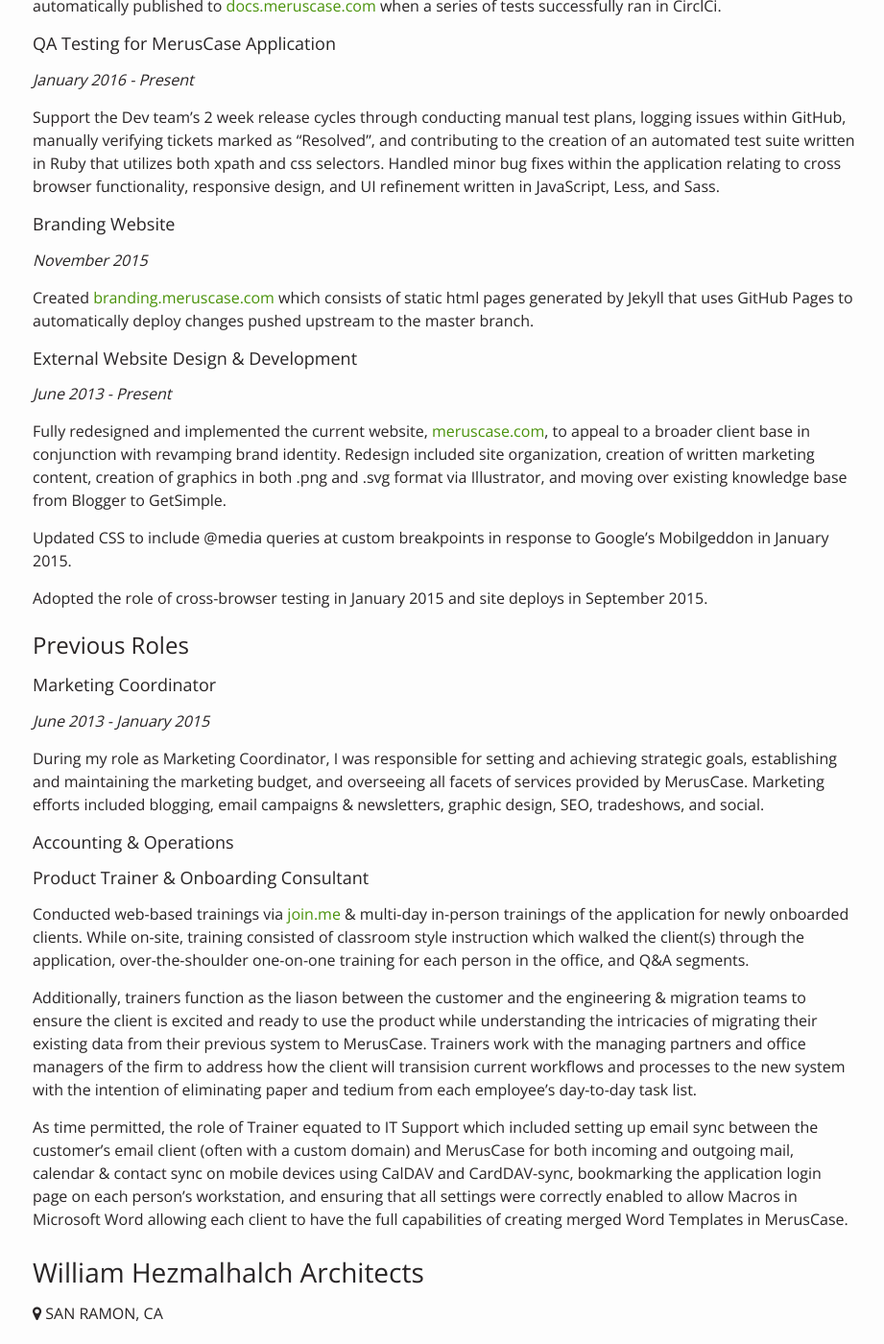
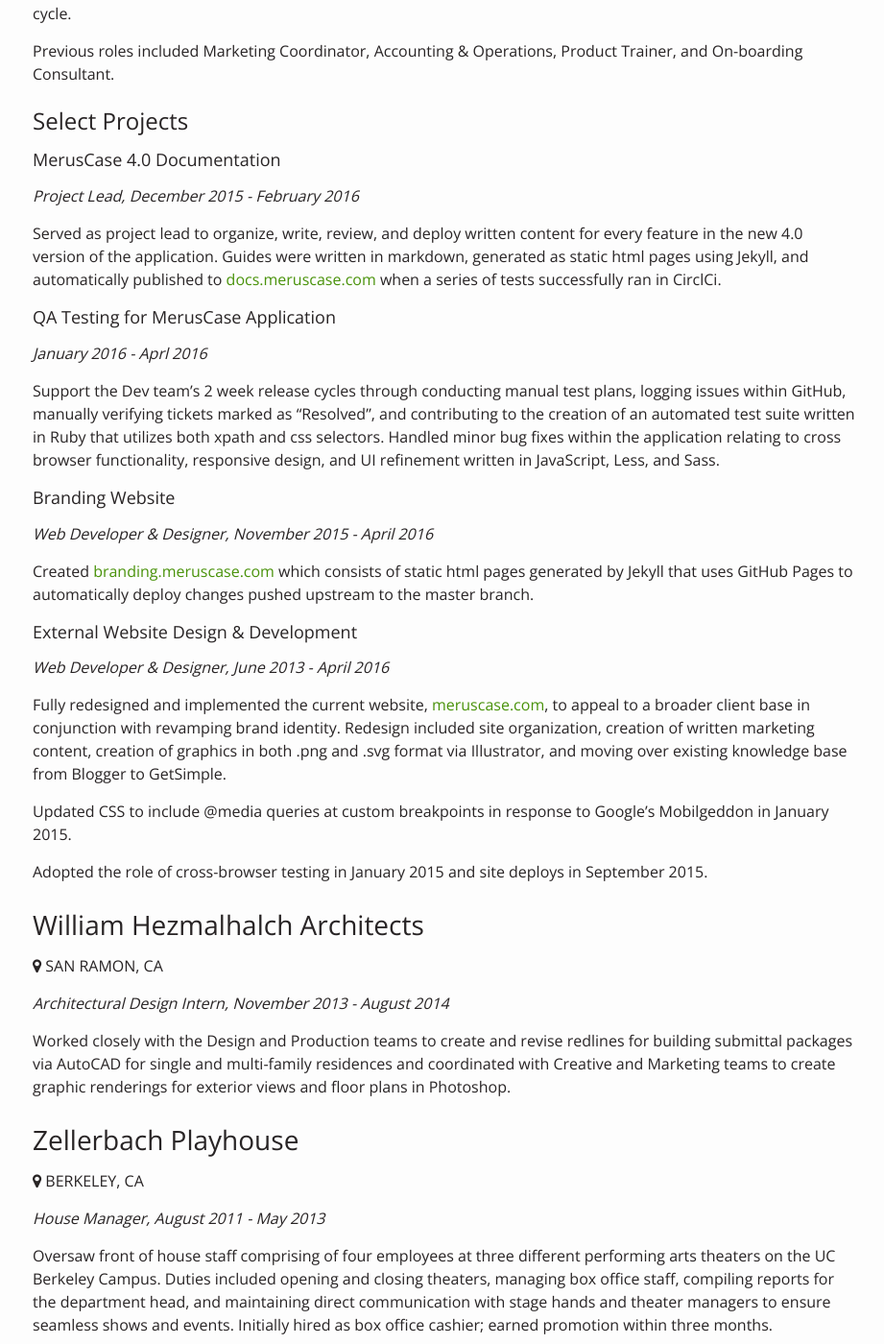
Before and after one commit to kaitlynnefuery/kaitlynnefuery.github.io, a Jekyll site: the page built from _resume/02-experience.md, in a window 1280 px wide and 1400 px high, scrolled down 835 px. Shown: the whole window at 96% size, without its empty margins (176-1097 px from the left). Built offline with Jekyll 4.4.1, drawn with Linux system fonts in a browser that asks for light colours; nearby versions of some CDN libraries; some of the changed text lies outside the part shown.

Commit message:
content edits

```diff
--- a/_resume/02-experience.md
+++ b/_resume/02-experience.md
@@ -8,10 +8,20 @@
 
 <i class="fa fa-map-marker" aria-hidden="true"></i> OAKLAND, CA
 
-_Web Developer & Designer, June 2013 - Present_
+_June 2008 - April 2016_
 
+Working at Merus for 8 years allowed me to wear many hats and experience a wide range of positions within a fast-paced startup
+environment. During my tenure, I harnessed my previous experience of design with a newfound love for developing usable web interfaces
+that guide the user through the site and/or application.
 
-### Projects
+While serving as a Web Developer & Designer, I worked cross-functionally with the Sales, Marketing, and Customer Support teams to create and
+implement external web-based content including the main company website, as well as branding and support subdomains. Towards the end of my
+time at Merus, I worked with the QA team in developing an automatic test suite for the application as well as contributed to bug fixes for
+each two-week release cycle.
+
+Previous roles included Marketing Coordinator, Accounting & Operations, Product Trainer, and On-boarding Consultant.
+
+### Select Projects
 
 #### MerusCase 4.0 Documentation
 
@@ -23,7 +33,7 @@
 
 #### QA Testing for MerusCase Application
 
-_January 2016 - Present_
+_January 2016 - Aprl 2016_
 
 Support the Dev team's 2 week release cycles through conducting manual test plans, logging issues within GitHub, manually verifying tickets
 marked as "Resolved", and contributing to the creation of an automated test suite written in Ruby that utilizes both xpath and css selectors.
@@ -32,14 +42,14 @@
 
 #### Branding Website
 
-_November 2015_
+_Web Developer & Designer, November 2015 - April 2016_
 
 Created [branding.meruscase.com](http://branding.meruscase.com){:target="_blank"} which consists of static html pages generated by Jekyll
 that uses GitHub Pages to automatically deploy changes pushed upstream to the master branch.
 
 #### External Website Design & Development
 
-_June 2013 - Present_
+_Web Developer & Designer, June 2013 - April 2016_
 
 Fully redesigned and  implemented the current website, [meruscase.com](http://www.meruscase.com){:target="_blank"}, to appeal to a broader
 client base in conjunction with revamping brand identity. Redesign included site organization, creation of written marketing content,
@@ -49,37 +59,7 @@
 
 Adopted the role of cross-browser testing in January 2015 and site deploys in September 2015.
 
-### Previous Roles
 
-#### Marketing Coordinator
-
-_June 2013 - January 2015_
-
-During my role as Marketing Coordinator, I was responsible for setting and achieving strategic goals, establishing and maintaining the
-marketing budget, and overseeing all facets of services provided by MerusCase. Marketing efforts included blogging, email campaigns & newsletters,
-graphic design, SEO, tradeshows, and social.
-
-#### Accounting & Operations
-
-
-
-#### Product Trainer & Onboarding Consultant
-
-Conducted web-based trainings via [join.me](join.me){:target="_blank"} & multi-day in-person
-trainings of the application for newly onboarded clients. While on-site, training consisted of classroom style instruction
-which walked the client(s) through the application, over-the-shoulder one-on-one training for each person in the office,
-and Q&A segments.
-
-Additionally, trainers function as  the liason between the customer and the engineering & migration teams
-to ensure the client is excited and ready to use the product while understanding the intricacies of migrating their existing data
-from their previous system to MerusCase. Trainers work with the managing partners and office managers of the firm to address how the client
-will transision current workflows and processes to the new system with the intention of eliminating paper and tedium from each employee's
-day-to-day task list.
-
-As time permitted, the role of Trainer equated to IT Support which included setting up email sync between the customer's email client (often
-with a custom domain) and MerusCase for both incoming and outgoing mail, calendar & contact sync on mobile devices using CalDAV and CardDAV-sync,
-bookmarking the application login page on each person's workstation, and ensuring that all settings were correctly enabled to allow Macros
-in Microsoft Word allowing each client to have the full capabilities of creating merged Word Templates in MerusCase.
 
 
 ## William Hezmalhalch Architects
```
Also changed, not shown: _resume/03-skills.md (+51 -55 lines).
